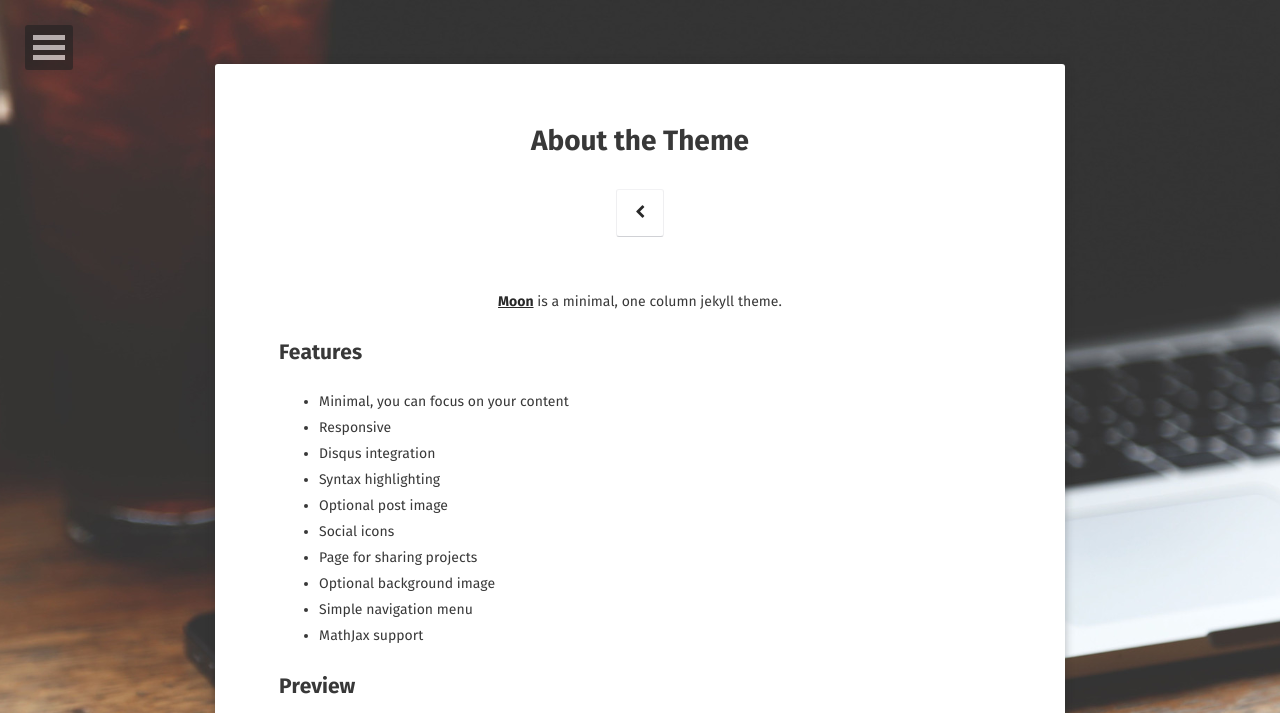
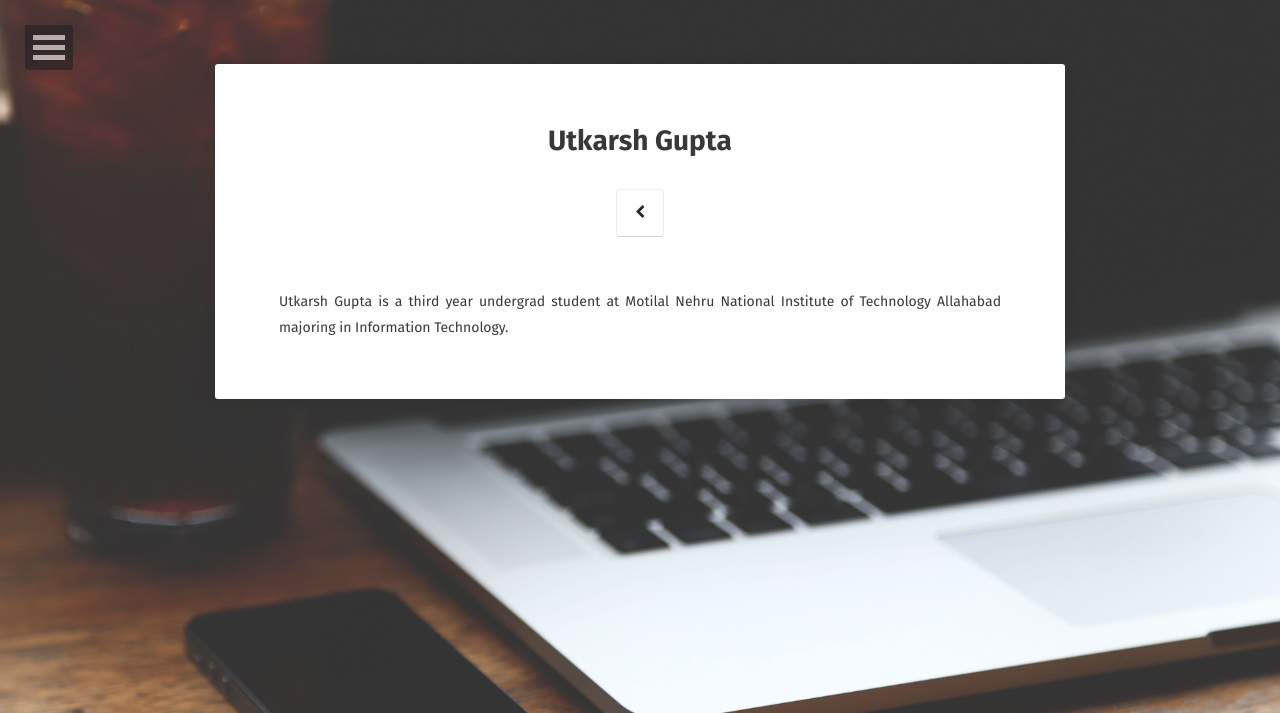
Before and after one commit to khalibartan/khalibartan.github.io, a Jekyll site: the page built from about/index.md, in a window 1280 px wide. Shown: the top 713 px of the page. Built offline with Jekyll 4.4.1, drawn with Linux system fonts in a browser that asks for light colours; some web fonts are replaced; some of the changed text lies outside the part shown; grey boxes are pictures that could not be loaded.

Commit message:
Fixes in blog

```diff
--- a/about/index.md
+++ b/about/index.md
@@ -1,37 +1,8 @@
 ---
 layout: page
-title: About the Theme
-tags: [about, Jekyll, theme, moon]
-date: 2016-03-21
+title: Utkarsh Gupta
+tags: [about]
 comments: false
 ---
-
-<center><a href="http://taylantatli.github.io/Moon"><b>Moon</b></a> is a minimal, one column jekyll theme.</center>
-
-## Features
-* Minimal, you can focus on your content
-* Responsive
-* Disqus integration
-* Syntax highlighting
-* Optional post image
-* Social icons
-* Page for sharing projects
-* Optional background image
-* Simple navigation menu
-* MathJax support
-
-## Preview
-
-{% capture images %}
-    https://cloud.githubusercontent.com/assets/754514/14509720/61c61058-01d6-11e6-93ab-0918515ecd56.png
-    https://cloud.githubusercontent.com/assets/754514/14509716/61ac6c8e-01d6-11e6-879f-8308883de790.png
-{% endcapture %}
-{% include gallery images=images caption="Screenshots of Moon Theme" cols=2 %}
-
-See a [live version of Moon](http://taylantatli.github.io/Moon) hosted on GitHub.
-
-## Getting Started
-
-To learn how to install and use this theme check out the [Setup Guide](http://taylantatli.me/Moon/moon-theme/) for more information.
-
-[Install Moon](https://github.com/TaylanTatli/Moon){: .btn}
+Utkarsh Gupta is a third year undergrad student at Motilal Nehru National Institute of Technology Allahabad majoring in
+Information Technology.
```
Also changed, not shown: _posts/2016-07-22-GSoC-week-7-and-8.md (+2 -1 lines), _posts/2016-07-30-Monte-Carlo-Approximations.md (added, +209 -0 lines), 16 other files.
